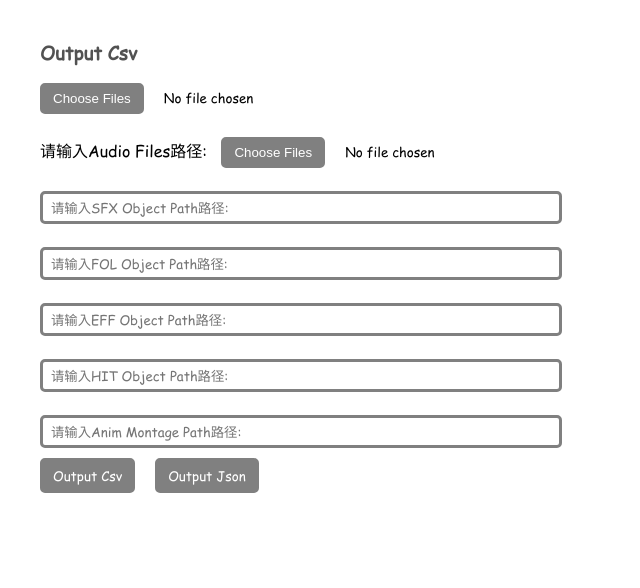
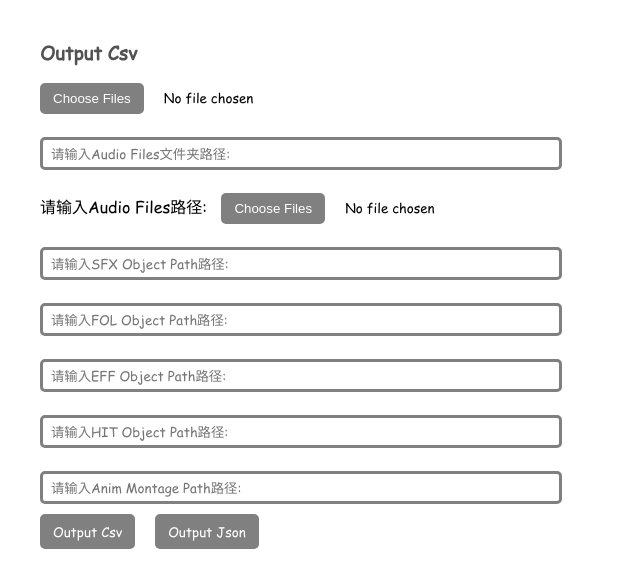
Before and after one commit to nsmcheckit/Web-Broswer-Interface, a React (Create React App) app: page / in a window 1280 px wide. Shown: the top 588 px of the page, without its empty margins (0-640 px from the left). Built offline with nearby package versions, Linux system fonts and the light colour scheme.

Commit message:
Modify output csv

```diff
--- a/src/components/OutputCSV.jsx
+++ b/src/components/OutputCSV.jsx
@@ -14,6 +14,7 @@ function OutputCSV() {
   const [folObjectPath, setFOLObjectPath] = useState("");
   const [hitObjectPath, setHITObjectPath] = useState("");
   const [animMontagePath, setAnimMontagePath] = useState("");
+  const [audioFilesFolder, setAuidoFilesFolder] = useState("");
 
   const handleData = (result) => {
     let audioFilesTextures = [];
@@ -66,7 +67,7 @@ function OutputCSV() {
         const filenameSplits = filename.split('_')
         const secondLast = '<Random Container>' + filenameSplits.slice(0, filenameSplits.length - 1).join('_')
         ans.push({
-          AudioFile: audioFileTexture,
+          AudioFile: `${audioFilesFolder}\\${audioFileTexture}.wav`,
           ObjectPath:
             getObjectPath(hdata) + hdata +
               (audioFileTexture.number !== -1 ? ("\\" + secondLast): '')
@@ -166,6 +167,14 @@ function OutputCSV() {
       />
       <br />
       <br />
+
+      <input
+        type="text"
+        onChange={(e) => setAuidoFilesFolder(e.target.value)}
+        placeholder="请输入Audio Files文件夹路径: "
+      />
+      <br />
+      <br />
       请输入Audio Files路径: &nbsp;&nbsp;
       <input
         id="fileInput"
```
